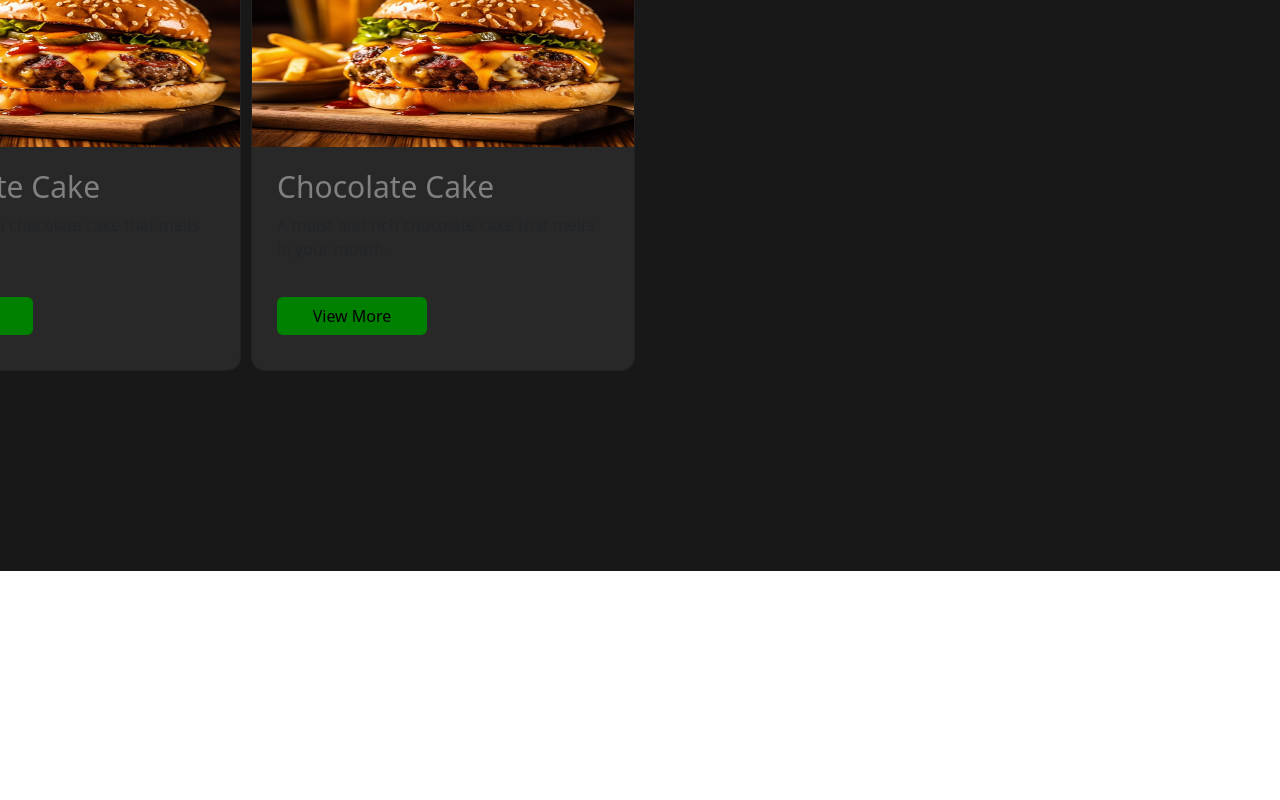
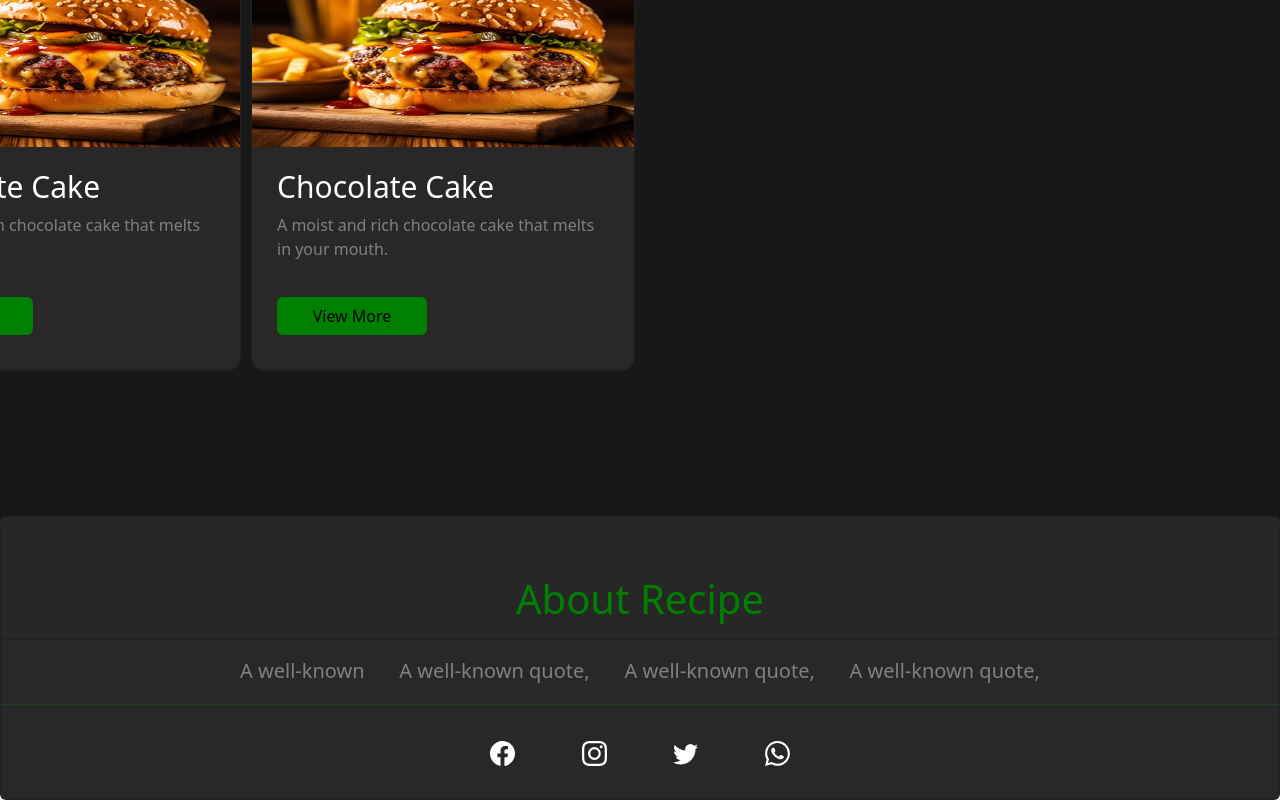
Before and after one commit to KetNanuashvili/RecipeSharingApp, an Angular app: page /mainPage in a window 1280 px wide. Shown: the part 793-1593 px from the top of the page. Before the commit the page ends 1364 px from the top, so only its background shows below. Built offline with nearby package versions, Linux system fonts and the light colour scheme.

Commit message:
Add Footer

```diff
--- a/src/app/app.component.html
+++ b/src/app/app.component.html
@@ -1,2 +1,3 @@
 <app-header></app-header>
 <router-outlet></router-outlet>
+<app-footer></app-footer>
--- a/src/app/app.component.ts
+++ b/src/app/app.component.ts
@@ -1,19 +1,22 @@
 import { Component } from '@angular/core';
-import { RouterModule } from '@angular/router';
+import { RouterModule, RouterOutlet } from '@angular/router';
 import { MainPageListOfRecipeComponent } from './components/main-page-list-of-recipe/main-page-list-of-recipe.component';
 import { RecipeDetailViewComponent } from './components/recipe-detail-view/recipe-detail-view.component';
 import { HeaderComponent } from './components/header/header.component';
 import { RecipesService } from './services/recipes.service';
 import { routes } from './app.routes';
+import { FooterComponent } from './components/footer/footer.component';
 
 @Component({
   selector: 'app-root',
   standalone: true,
   imports: [
+    RouterOutlet,
     RouterModule,
     MainPageListOfRecipeComponent,
     RecipeDetailViewComponent,
     HeaderComponent,
+    FooterComponent
   ],
   templateUrl: './app.component.html',
   styleUrls: ['./app.component.css'],
--- a/src/app/components/footer/footer.component.css
+++ b/src/app/components/footer/footer.component.css
@@ -0,0 +1,24 @@
+:host ::ng-deep .card-body{
+    display: flex;
+    justify-content: center;
+}
+:host ::ng-deep .blockquote{
+    display: flex;
+    justify-content: space-between;
+}
+span svg {
+    font-size: 30px;
+}
+.bi{
+    color:white;
+}
+p{
+    color: gray;
+}
+hr{
+    color: green;
+}
+.card{
+    margin-top: -5px;
+    background-color: #282828;
+}
--- a/src/app/components/footer/footer.component.html
+++ b/src/app/components/footer/footer.component.html
@@ -1 +1,39 @@
-<p>footer works!</p>
+<div class="card">
+    <div class="card-header">
+      <h1 style="text-align: center; margin-top: 50px; color: green">About Recipe</h1>
+    </div>
+    <div class="card-body" >
+      <blockquote class="blockquote" style="width: 800px;margin-bottom:-30px">
+        <p>A well-known </p>
+        <p>A well-known quote,</p>
+        <p>A well-known quote, </p>
+        <p>A well-known quote, </p>
+      </blockquote>
+    </div>
+    <hr>
+    <div class="card-body" >
+        <blockquote class="blockquote" style="width: 300px">
+            <span>
+                <svg xmlns="http://www.w3.org/2000/svg" width="25" height="25" fill="currentColor" class="bi bi-facebook" viewBox="0 0 16 16">
+                    <path d="M16 8.049c0-4.446-3.582-8.05-8-8.05C3.58 0-.002 3.603-.002 8.05c0 4.017 2.926 7.347 6.75 7.951v-5.625h-2.03V8.05H6.75V6.275c0-2.017 1.195-3.131 3.022-3.131.876 0 1.791.157 1.791.157v1.98h-1.009c-.993 0-1.303.621-1.303 1.258v1.51h2.218l-.354 2.326H9.25V16c3.824-.604 6.75-3.934 6.75-7.951"/>
+                  </svg>
+            </span>
+
+              <span>
+                <svg xmlns="http://www.w3.org/2000/svg" width="25" height="25" fill="currentColor" class="bi bi-instagram" viewBox="0 0 16 16">
+                    <path d="M8 0C5.829 0 5.556.01 4.703.048 3.85.088 3.269.222 2.76.42a3.9 3.9 0 0 0-1.417.923A3.9 3.9 0 0 0 .42 2.76C.222 3.268.087 3.85.048 4.7.01 5.555 0 5.827 0 8.001c0 2.172.01 2.444.048 3.297.04.852.174 1.433.372 1.942.205.526.478.972.923 1.417.444.445.89.719 1.416.923.51.198 1.09.333 1.942.372C5.555 15.99 5.827 16 8 16s2.444-.01 3.298-.048c.851-.04 1.434-.174 1.943-.372a3.9 3.9 0 0 0 1.416-.923c.445-.445.718-.891.923-1.417.197-.509.332-1.09.372-1.942C15.99 10.445 16 10.173 16 8s-.01-2.445-.048-3.299c-.04-.851-.175-1.433-.372-1.941a3.9 3.9 0 0 0-.923-1.417A3.9 3.9 0 0 0 13.24.42c-.51-.198-1.092-.333-1.943-.372C10.443.01 10.172 0 7.998 0zm-.717 1.442h.718c2.136 0 2.389.007 3.232.046.78.035 1.204.166 1.486.275.373.145.64.319.92.599s.453.546.598.92c.11.281.24.705.275 1.485.039.843.047 1.096.047 3.231s-.008 2.389-.047 3.232c-.035.78-.166 1.203-.275 1.485a2.5 2.5 0 0 1-.599.919c-.28.28-.546.453-.92.598-.28.11-.704.24-1.485.276-.843.038-1.096.047-3.232.047s-2.39-.009-3.233-.047c-.78-.036-1.203-.166-1.485-.276a2.5 2.5 0 0 1-.92-.598 2.5 2.5 0 0 1-.6-.92c-.109-.281-.24-.705-.275-1.485-.038-.843-.046-1.096-.046-3.233s.008-2.388.046-3.231c.036-.78.166-1.204.276-1.486.145-.373.319-.64.599-.92s.546-.453.92-.598c.282-.11.705-.24 1.485-.276.738-.034 1.024-.044 2.515-.045zm4.988 1.328a.96.96 0 1 0 0 1.92.96.96 0 0 0 0-1.92m-4.27 1.122a4.109 4.109 0 1 0 0 8.217 4.109 4.109 0 0 0 0-8.217m0 1.441a2.667 2.667 0 1 1 0 5.334 2.667 2.667 0 0 1 0-5.334"/>
+                  </svg>
+              </span>
+              <span>
+                <svg xmlns="http://www.w3.org/2000/svg" width="25" height="25" fill="currentColor" class="bi bi-twitter" viewBox="0 0 16 16">
+                    <path d="M5.026 15c6.038 0 9.341-5.003 9.341-9.334q.002-.211-.006-.422A6.7 6.7 0 0 0 16 3.542a6.7 6.7 0 0 1-1.889.518 3.3 3.3 0 0 0 1.447-1.817 6.5 6.5 0 0 1-2.087.793A3.286 3.286 0 0 0 7.875 6.03a9.32 9.32 0 0 1-6.767-3.429 3.29 3.29 0 0 0 1.018 4.382A3.3 3.3 0 0 1 .64 6.575v.045a3.29 3.29 0 0 0 2.632 3.218 3.2 3.2 0 0 1-.865.115 3 3 0 0 1-.614-.057 3.28 3.28 0 0 0 3.067 2.277A6.6 6.6 0 0 1 .78 13.58a6 6 0 0 1-.78-.045A9.34 9.34 0 0 0 5.026 15"/>
+                  </svg>
+              </span>
+              <span>
+                <svg xmlns="http://www.w3.org/2000/svg" width="25" height="25" fill="currentColor" class="bi bi-whatsapp" viewBox="0 0 16 16">
+                    <path d="M13.601 2.326A7.85 7.85 0 0 0 7.994 0C3.627 0 .068 3.558.064 7.926c0 1.399.366 2.76 1.057 3.965L0 16l4.204-1.102a7.9 7.9 0 0 0 3.79.965h.004c4.368 0 7.926-3.558 7.93-7.93A7.9 7.9 0 0 0 13.6 2.326zM7.994 14.521a6.6 6.6 0 0 1-3.356-.92l-.24-.144-2.494.654.666-2.433-.156-.251a6.56 6.56 0 0 1-1.007-3.505c0-3.626 2.957-6.584 6.591-6.584a6.56 6.56 0 0 1 4.66 1.931 6.56 6.56 0 0 1 1.928 4.66c-.004 3.639-2.961 6.592-6.592 6.592m3.615-4.934c-.197-.099-1.17-.578-1.353-.646-.182-.065-.315-.099-.445.099-.133.197-.513.646-.627.775-.114.133-.232.148-.43.05-.197-.1-.836-.308-1.592-.985-.59-.525-.985-1.175-1.103-1.372-.114-.198-.011-.304.088-.403.087-.088.197-.232.296-.346.1-.114.133-.198.198-.33.065-.134.034-.248-.015-.347-.05-.099-.445-1.076-.612-1.47-.16-.389-.323-.335-.445-.34-.114-.007-.247-.007-.38-.007a.73.73 0 0 0-.529.247c-.182.198-.691.677-.691 1.654s.71 1.916.81 2.049c.098.133 1.394 2.132 3.383 2.992.47.205.84.326 1.129.418.475.152.904.129 1.246.08.38-.058 1.171-.48 1.338-.943.164-.464.164-.86.114-.943-.049-.084-.182-.133-.38-.232"/>
+                  </svg>
+              </span>
+        </blockquote>
+      </div>
+  </div>
--- a/src/app/components/main-page-list-of-recipe/main-page-list-of-recipe.component.css
+++ b/src/app/components/main-page-list-of-recipe/main-page-list-of-recipe.component.css
@@ -4,7 +4,7 @@
     background-color: #181818;
     top:0px;
     margin-top: 50px;
-    padding-bottom: 100px;
+    padding-bottom: 50px;
 }
 .grid-component{
     width: 1596px;
@@ -52,12 +52,13 @@
 }
 .card-title{
     font-size: 30px;
-    color: gray;
+    color: white;
     width: 600;
     margin-top: 0px;
 }
 .card-description{
     font-size: 16px;
+    color: gray;
 }
 .primary{
 
--- a/src/app/components/main-page-list-of-recipe/main-page-list-of-recipe.component.ts
+++ b/src/app/components/main-page-list-of-recipe/main-page-list-of-recipe.component.ts
@@ -26,6 +26,9 @@
     // });
   }
 
+
+
+
   viewRecipe(id: number): void {
     this.router.navigate(['/recipeDetail', id]);
   }
--- a/src/app/components/recipe-detail-view/recipe-detail-view.component.css
+++ b/src/app/components/recipe-detail-view/recipe-detail-view.component.css
@@ -2,8 +2,9 @@
     width: 100%;
     display: flex;
     justify-content: center;
-    padding-top: 100px;
-    background-color: #181818;
+    padding-top: 150px;
+        background-color: #181818;
+       padding-bottom: 70px;
 }
 .Card-style{
     background-color: #282828;
--- a/src/app/components/recipe-detail-view/recipe-detail-view.component.html
+++ b/src/app/components/recipe-detail-view/recipe-detail-view.component.html
@@ -1,12 +1,12 @@
 <div class="card-bodystyle">
 
-    <div class="card mb-3 Card-style" >
-        <span class="icon-class"><svg xmlns="http://www.w3.org/2000/svg" width="40" height="40" fill="currentColor" class="bi bi-x-lg" viewBox="0 0 16 16">
+    <div class="card mb-3 Card-style"  >
+        <span (click)="returnMainPage()" class="icon-class"><svg xmlns="http://www.w3.org/2000/svg" width="40" height="40" fill="currentColor" class="bi bi-x-lg" viewBox="0 0 16 16">
             <path d="M2.146 2.854a.5.5 0 1 1 .708-.708L8 7.293l5.146-5.147a.5.5 0 0 1 .708.708L8.707 8l5.147 5.146a.5.5 0 0 1-.708.708L8 8.707l-5.146 5.147a.5.5 0 0 1-.708-.708L7.293 8z"/>
           </svg></span>
-
+          <div style="width: 80%;" >
             <h1 style="color: white; text-align: center; margin-bottom: 50px;">Card Title</h1>
-        <div class=" g-0" style=" display: flex; justify-content: space-between; width: 80%; padding-bottom: 100px;">
+            <div class=" g-0" style=" display: flex; justify-content: space-between; width: 100%; padding-bottom: 100px;">
                 <div class="col-md-4">
                     <img src="burger.jpg" class="img-fluid rounded-start" alt="...">
                 </div>
@@ -30,3 +30,5 @@
           </div>
 
   </div>
+
+</div>
--- a/src/app/components/recipe-detail-view/recipe-detail-view.component.ts
+++ b/src/app/components/recipe-detail-view/recipe-detail-view.component.ts
@@ -1,8 +1,10 @@
 import { Component, OnInit } from '@angular/core';
 import { RecipesService } from '../../services/recipes.service';
+import { CommonModule } from '@angular/common';
+import { Router ,} from '@angular/router';
 @Component({
   selector: 'app-recipe-detail-view',
-  imports: [],
+  imports: [CommonModule],
   standalone: true,
   templateUrl: './recipe-detail-view.component.html',
   styleUrl: './recipe-detail-view.component.css'
@@ -10,17 +12,17 @@
 export class RecipeDetailViewComponent implements OnInit{
   recipes: any [] =[];
 
-  constructor(private RecipesService : RecipesService){
+  constructor(private RecipesService : RecipesService, private router: Router){
 
 
   }
 
   ngOnInit(){
-    this.recipes= this.RecipesService.getRecipes();
-    console.log(this.recipes);
 
-    // this.recipes.forEach(element => {
-    //   console.log(element);
-    // });
   }
+  returnMainPage(): void {
+    console.log('Navigating to main page...');
+    this.router.navigate(['/mainPage']);
+  }
+
 }
```
Also changed, not shown: 1 other file (tests, documents, lock files or other folders). Lines whose indentation alone changed are shown as unchanged.
